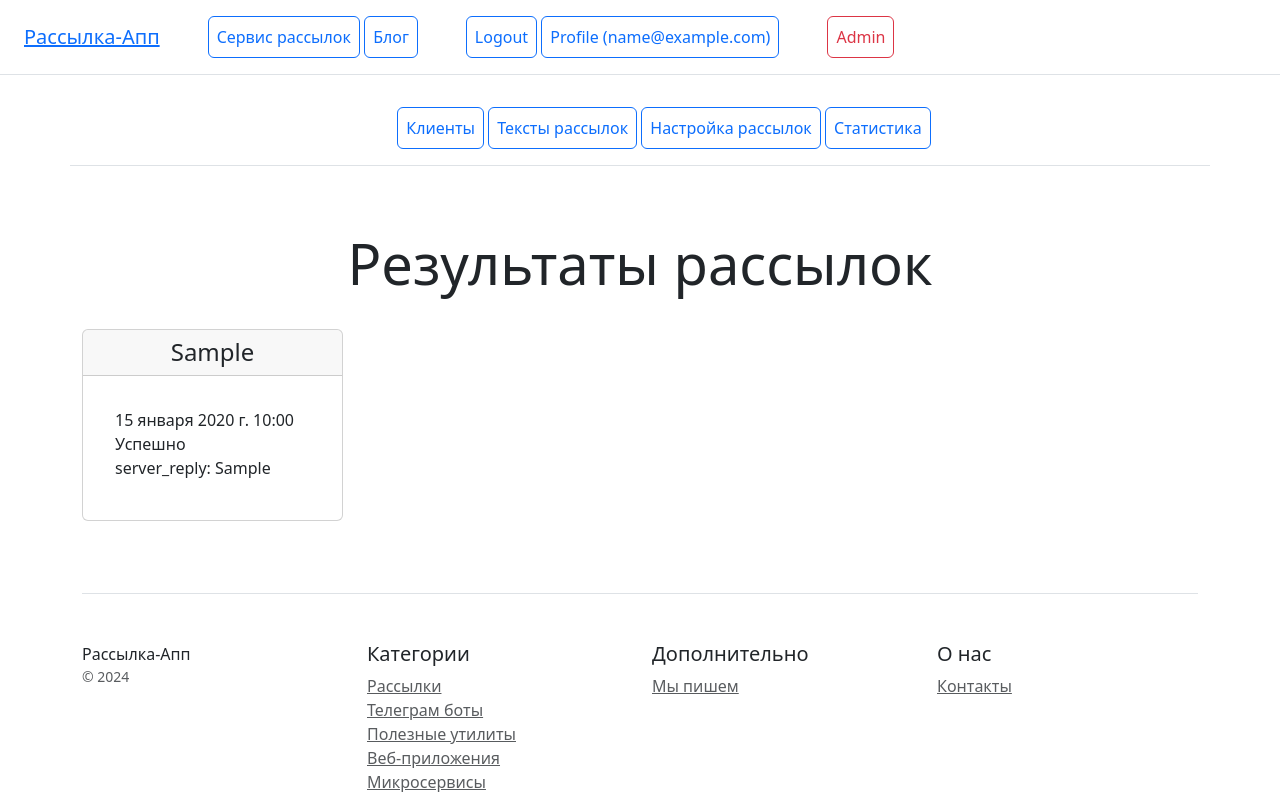
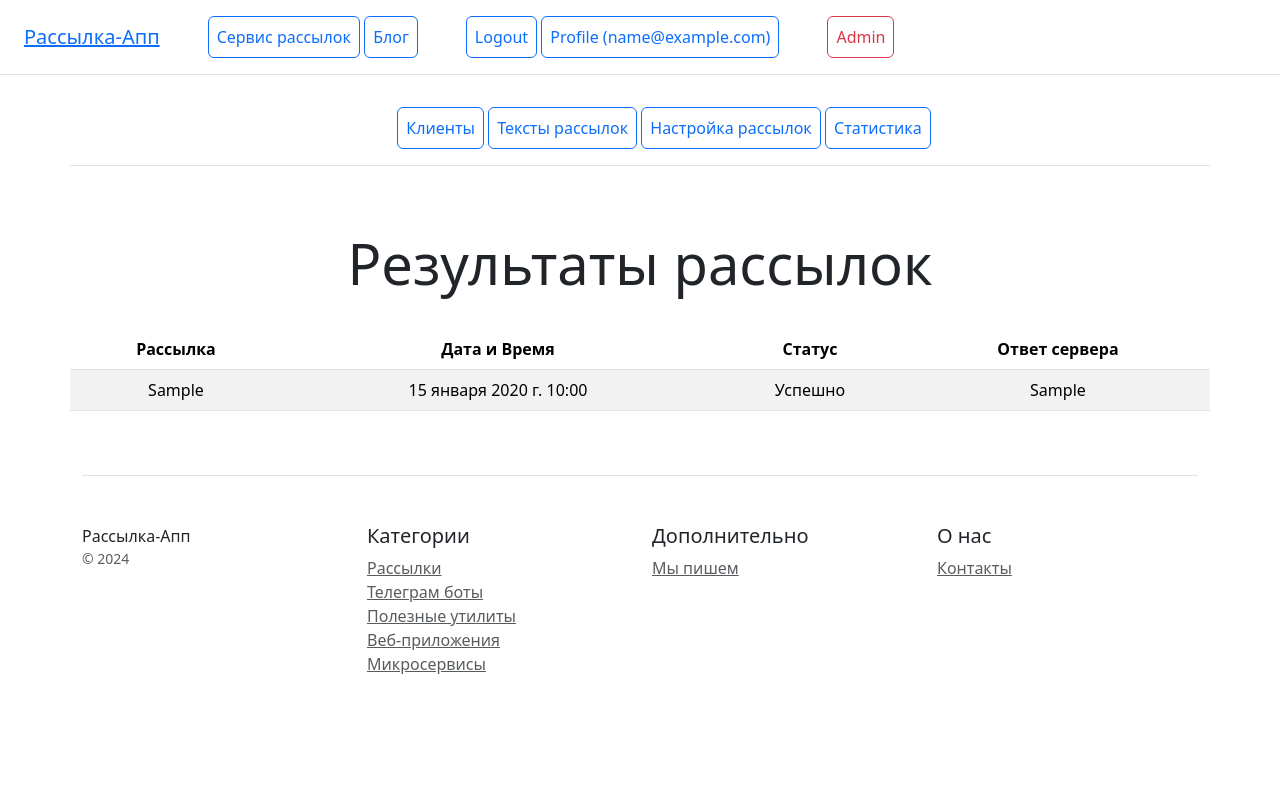
Before and after one commit to DanStaf/course_6, a Django app: page /mailing/log/ in a window 1280 px wide. Shown: the top 792 px of the page. After the commit the page ends 674 px from the top, so only its background shows below. Run offline with Django 4.2, Linux system fonts and the light colour scheme; a user stored in the database is signed in; tables that the repository leaves empty hold one stand-in row (values such as "Sample post").

```diff
--- a/mailing/templates/mailing/mailingattempt_list.html
+++ b/mailing/templates/mailing/mailingattempt_list.html
@@ -9,25 +9,27 @@
 
     <div class="row text-center">
 
-        {% for object in object_list %}
-        <div class="col-3">
-            <div class="card mb-4 box-shadow">
-                <div class="card-header">
-                    <h4 class="my-0 font-weight-normal" >
-                        {{ object.mailing.mailing_text.topic }}
-                    </h4>
-                </div>
-                <div class="card-body">
+        <table class="table table-striped">
+            <thead>
+            <tr>
+                <th scope="col">Рассылка</th>
+                <th scope="col">Дата и Время</th>
+                <th scope="col">Статус</th>
+                <th scope="col">Ответ сервера</th>
+            </tr>
+            </thead>
 
-                    <ul class="list-unstyled mt-3 mb-4 text-start m-3">
-                        <li>{{ object.sent_datetime }}</li>
-                        <li>{{ object.status }}</li>
-                        <li>server_reply: {{ object.server_reply }}</li>
-                    </ul>
-                </div>
-            </div>
-        </div>
-        {% endfor %}
+            <tbody>
+            {% for object in object_list %}
+            <tr>
+                <td>{{ object.mailing.mailing_text.topic }}</td>
+                <td>{{ object.sent_datetime }}</td>
+                <td>{{ object.status }}</td>
+                <td>{{ object.server_reply }}</td>
+            </tr>
+            {% endfor %}
+            </tbody>
+        </table>
 
     </div>
 
--- a/mailing/urls.py
+++ b/mailing/urls.py
@@ -3,7 +3,7 @@ from mailing.apps import MailingConfig
 from mailing.views import main_view, ClientListView, ClientCreateView, ClientDetailView, ClientDeleteView, \
     ClientUpdateView, MailingTextListView, MailingTextCreateView, MailingTextDetailView, MailingTextUpdateView, \
     MailingTextDeleteView, MailingSettingsCreateView, MailingSettingsListView, MailingSettingsDetailView, \
-    MailingSettingsUpdateView, MailingSettingsDeleteView, MailingAttemptListView
+    MailingSettingsUpdateView, MailingSettingsDeleteView, MailingAttemptListView, change_status
 
 app_name = MailingConfig.name
 
@@ -26,6 +26,7 @@ urlpatterns = [
     path('settings/<int:pk>', MailingSettingsDetailView.as_view(), name='settings_detail'),
     path('settings/update/<int:pk>', MailingSettingsUpdateView.as_view(), name='settings_update'),
     path('settings/delete/<int:pk>', MailingSettingsDeleteView.as_view(), name='settings_delete'),
+    path('settings/change_status/<int:pk>', change_status, name='settings_change_status'),
 
     path('log/', MailingAttemptListView.as_view(), name='log_list'),
 ]
--- a/mailing/views.py
+++ b/mailing/views.py
@@ -1,13 +1,13 @@
 from random import shuffle
 
 from django.contrib.auth.mixins import LoginRequiredMixin, UserPassesTestMixin
-from django.shortcuts import render
-from django.urls import reverse_lazy
+from django.shortcuts import render, get_object_or_404, redirect
+from django.urls import reverse_lazy, reverse
 from django.views.generic import ListView, DetailView, CreateView, UpdateView, DeleteView
 
 from mailing.forms import ClientForm, MailingTextForm, MailingSettingsForm
 from mailing.models import Client, MailingText, MailingSettings, MailingAttempt
-from mailing.services import set_owner, check_user_is_owner_or_su
+from mailing.services import set_owner, check_user_is_owner_or_su, get_current_datetime
 
 from blog.models import Article
 
@@ -184,6 +184,31 @@ class MailingSettingsDeleteView(LoginRequiredMixin, UserPassesTestMixin, DeleteV
         return check_user_is_owner_or_su(self, MailingSettings)
 
 
+def change_status(request, pk):
+
+    mailing = get_object_or_404(MailingSettings, pk=pk)
+
+    if mailing is None:
+        return render(request, 'mailing/home.html')
+    else:
+
+        if mailing.status == mailing.COMPLETED:
+
+            if mailing.first_sent_datetime < get_current_datetime():
+                mailing.status = mailing.STARTED
+            else:
+                mailing.status = mailing.CREATED
+        else:
+            mailing.status = mailing.COMPLETED
+
+        mailing.save()
+
+        return redirect('mailing:settings_list')
+
+
+#########
+
+
 class MailingAttemptListView(LoginRequiredMixin, ListView):
     """
     Контроллер отвечающий за отображение списка попыток рассылок
```
Also changed, not shown: mailing/services.py (+9 -2 lines), mailing/templates/mailing/mailingsettings_list.html (+7 -0 lines), readme.md.
